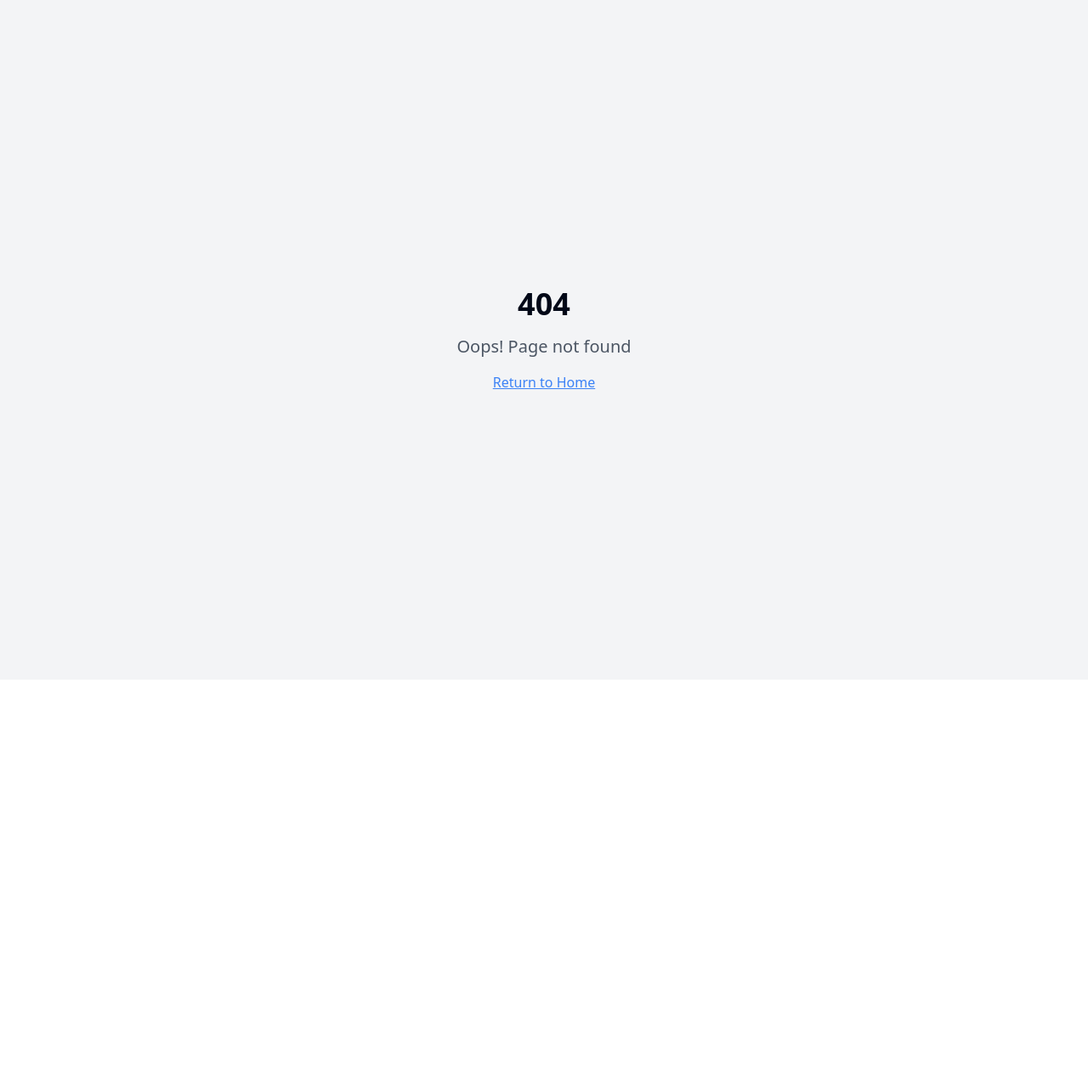
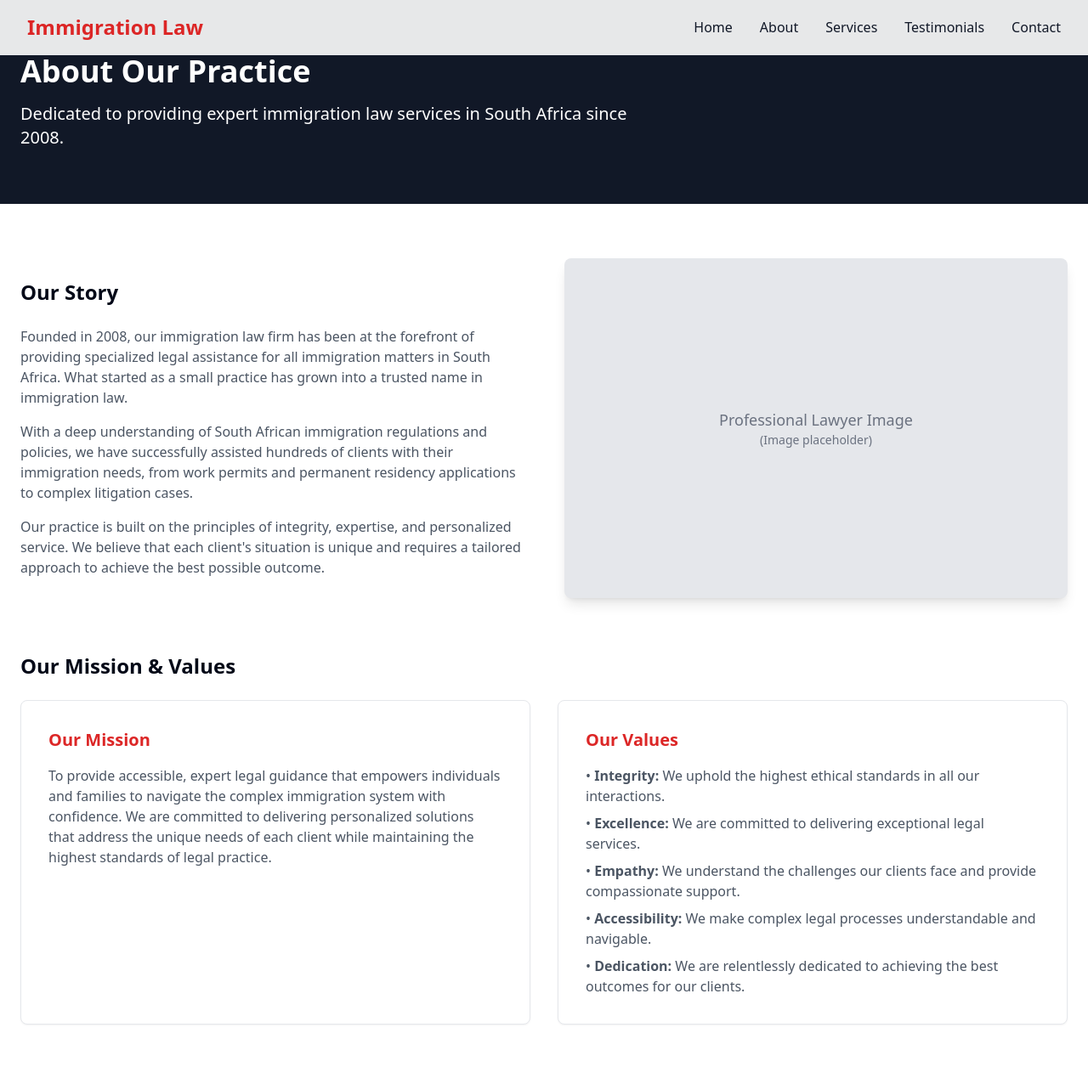
Before and after one commit to Kiyan6787/immigrationWebsite, a React (Vite) app: page /about in a window 1280 px wide. Before the commit this address had no page. Shown: the top 1276 px of the page at 85% size. Before the commit the page ends 800 px from the top, so only its background shows below. Built offline with nearby package versions, Linux system fonts and the light colour scheme.

Commit message:
Refactor: Update about section
Update the about section to include a summary and a link to a full about page.

```diff
--- a/src/App.tsx
+++ b/src/App.tsx
@@ -6,6 +6,7 @@ import { Toaster as Sonner } from "@/components/ui/sonner";
 import { TooltipProvider } from "@/components/ui/tooltip";
 
 import Index from "./pages/Index";
+import About from "./pages/About";
 import Immigration from "./pages/services/Immigration";
 import Litigation from "./pages/services/Litigation";
 import Family from "./pages/services/Family";
@@ -22,6 +23,7 @@ const App = () => (
       <BrowserRouter>
         <Routes>
           <Route path="/" element={<Index />} />
+          <Route path="/about" element={<About />} />
           <Route path="/services/immigration" element={<Immigration />} />
           <Route path="/services/litigation" element={<Litigation />} />
           <Route path="/services/family" element={<Family />} />
--- /dev/null
+++ b/src/pages/About.tsx
@@ -0,0 +1,105 @@
+
+import React from 'react';
+import { Navigation } from "../components/Navigation";
+import { Footer } from "../components/Footer";
+
+const About = () => {
+  return (
+    <div className="min-h-screen">
+      <Navigation />
+
+      {/* Hero Section */}
+      <div className="bg-gray-900 text-white py-16">
+        <div className="container mx-auto px-6">
+          <h1 className="text-4xl font-bold mb-4">About Our Practice</h1>
+          <p className="text-xl max-w-3xl">
+            Dedicated to providing expert immigration law services in South Africa since 2008.
+          </p>
+        </div>
+      </div>
+
+      {/* Main Content */}
+      <div className="container mx-auto px-6 py-16">
+        <div className="grid grid-cols-1 lg:grid-cols-2 gap-12 items-center mb-16">
+          <div>
+            <h2 className="text-2xl font-bold mb-6">Our Story</h2>
+            <div className="space-y-4 text-gray-600">
+              <p>
+                Founded in 2008, our immigration law firm has been at the forefront of providing specialized legal assistance for all immigration matters in South Africa. What started as a small practice has grown into a trusted name in immigration law.
+              </p>
+              <p>
+                With a deep understanding of South African immigration regulations and policies, we have successfully assisted hundreds of clients with their immigration needs, from work permits and permanent residency applications to complex litigation cases.
+              </p>
+              <p>
+                Our practice is built on the principles of integrity, expertise, and personalized service. We believe that each client's situation is unique and requires a tailored approach to achieve the best possible outcome.
+              </p>
+            </div>
+          </div>
+          <div className="bg-gray-200 rounded-lg overflow-hidden shadow-lg h-[400px] flex items-center justify-center">
+            <div className="text-gray-500 text-center p-8">
+              <p className="text-lg font-medium">Professional Lawyer Image</p>
+              <p className="text-sm">(Image placeholder)</p>
+            </div>
+          </div>
+        </div>
+
+        {/* Mission & Values */}
+        <div className="mb-16">
+          <h2 className="text-2xl font-bold mb-6">Our Mission & Values</h2>
+          <div className="grid grid-cols-1 md:grid-cols-2 gap-8">
+            <div className="bg-white p-8 rounded-lg border border-gray-200 shadow-sm">
+              <h3 className="text-xl font-semibold mb-4 text-primary">Our Mission</h3>
+              <p className="text-gray-600">
+                To provide accessible, expert legal guidance that empowers individuals and families to navigate the complex immigration system with confidence. We are committed to delivering personalized solutions that address the unique needs of each client while maintaining the highest standards of legal practice.
+              </p>
+            </div>
+            <div className="bg-white p-8 rounded-lg border border-gray-200 shadow-sm">
+              <h3 className="text-xl font-semibold mb-4 text-primary">Our Values</h3>
+              <ul className="space-y-2 text-gray-600">
+                <li>• <strong>Integrity:</strong> We uphold the highest ethical standards in all our interactions.</li>
+                <li>• <strong>Excellence:</strong> We are committed to delivering exceptional legal services.</li>
+                <li>• <strong>Empathy:</strong> We understand the challenges our clients face and provide compassionate support.</li>
+                <li>• <strong>Accessibility:</strong> We make complex legal processes understandable and navigable.</li>
+                <li>• <strong>Dedication:</strong> We are relentlessly dedicated to achieving the best outcomes for our clients.</li>
+              </ul>
+            </div>
+          </div>
+        </div>
+
+        {/* Attorney Profile */}
+        <div>
+          <h2 className="text-2xl font-bold mb-6">Meet Our Attorney</h2>
+          <div className="bg-white p-8 rounded-lg border border-gray-200 shadow-sm">
+            <div className="flex flex-col md:flex-row gap-8">
+              <div className="bg-gray-200 rounded-full overflow-hidden h-64 w-64 mx-auto md:mx-0 flex items-center justify-center">
+                <div className="text-gray-500 text-center p-8">
+                  <p>Attorney Photo</p>
+                  <p className="text-sm">(Photo placeholder)</p>
+                </div>
+              </div>
+              <div className="flex-1">
+                <h3 className="text-xl font-semibold mb-2">John Doe, Esq.</h3>
+                <p className="text-gray-500 mb-4">Principal Attorney</p>
+                <div className="space-y-4 text-gray-600">
+                  <p>
+                    With over 15 years of experience specializing in South African immigration law, John Doe has established himself as a trusted legal expert in the field.
+                  </p>
+                  <p>
+                    John graduated with honors from the University of Cape Town Law School and holds a Master's degree in International Law from the University of Witwatersrand. His academic background, combined with extensive practical experience, provides him with a comprehensive understanding of both the legal and humanitarian aspects of immigration law.
+                  </p>
+                  <p>
+                    Throughout his career, John has successfully represented clients in various immigration matters, from routine visa applications to complex deportation defense cases. His dedication to his clients and his passion for immigration law drives him to stay current with the ever-evolving immigration policies and regulations.
+                  </p>
+                </div>
+              </div>
+            </div>
+          </div>
+        </div>
+      </div>
+
+      <Footer />
+    </div>
+  );
+};
+
+export default About;
--- a/src/pages/Index.tsx
+++ b/src/pages/Index.tsx
@@ -4,7 +4,8 @@ import { Hero } from "../components/Hero";
 import { ServiceCard } from "../components/ServiceCard";
 import { TestimonialCarousel } from "../components/TestimonialCarousel";
 import { Footer } from "../components/Footer";
-import { Briefcase, Scale, Users, KeyRound } from 'lucide-react';
+import { Briefcase, Scale, Users, KeyRound, ArrowRight } from 'lucide-react';
+import { Link } from 'react-router-dom';
 
 const Index = () => {
   const services = [
@@ -46,13 +47,16 @@ const Index = () => {
           <h2 className="text-3xl font-bold text-center mb-12">About Us</h2>
           <div className="max-w-3xl mx-auto text-center">
             <p className="text-lg text-gray-600 mb-6">
-              With years of experience in South African immigration law, we provide expert legal services
+              With over 15 years of experience in South African immigration law, our firm provides expert legal services
               to individuals and families seeking to navigate the complex immigration system.
             </p>
-            <p className="text-lg text-gray-600">
-              Our dedicated team ensures personalized attention to each case, delivering professional
-              and efficient solutions for all your immigration needs.
-            </p>
+            <Link
+              to="/about"
+              className="inline-flex items-center text-primary font-medium hover:underline"
+            >
+              Learn more about our practice
+              <ArrowRight className="ml-2 h-4 w-4" />
+            </Link>
           </div>
         </div>
       </section>
```
